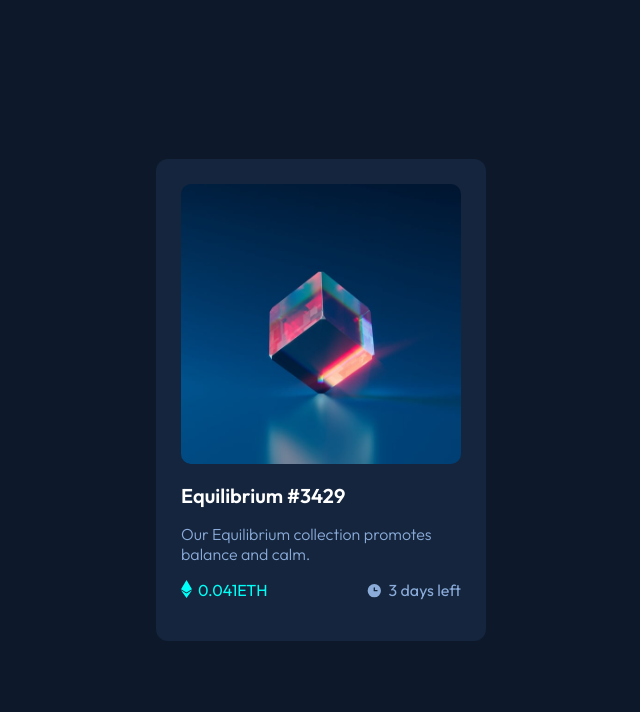
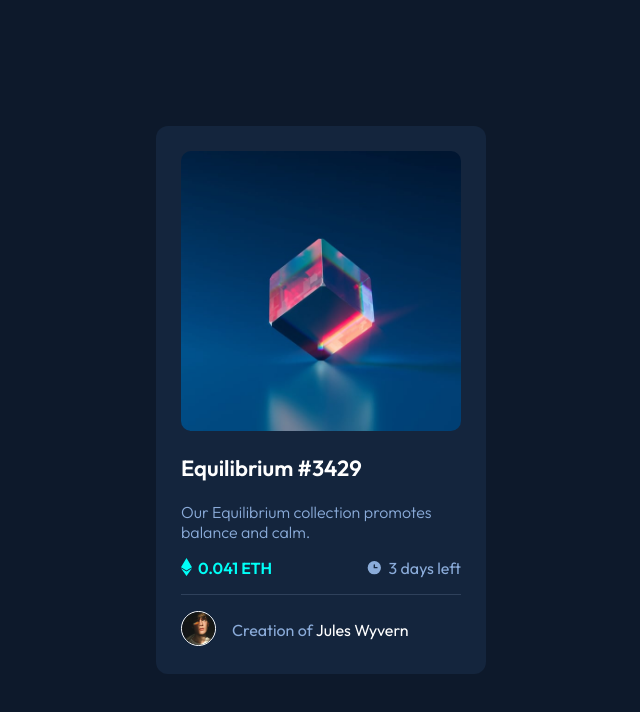
Before and after one commit to Bugzie32/NFT-preview-card-component, a plain HTML site: page index.html in a window 1280 px wide. Shown: the whole page, without its empty margins (319-959 px from the left). Drawn offline with Linux system fonts and the light colour scheme.

Commit message:
Base code finished
Hover effects are left to finish.

```diff
--- a/Styles.css
+++ b/Styles.css
@@ -36,8 +36,8 @@ img {
 }
 
 h1 {
-	font-size: 2em;
-	padding: 0.8em 0;
+	font-size: 2.2em;
+	padding: 0.9em 0;
 }
 
 p {
@@ -49,11 +49,13 @@ p {
 	align-items: center;
 	justify-content: space-between;
 	padding: 1.6em 0;
+	border-bottom: 1px solid hsl(215, 32%, 27%);
 }
 
 .eth {
 	display: flex;
 	color: hsl(178, 100%, 50%);
+	font-weight: 600;
 }
 
 .eth > svg,
@@ -66,3 +68,28 @@ p {
 	align-items: center;
 	color: hsl(215, 51%, 70%);
 }
+
+footer {
+	display: flex;
+	align-items: center;
+	padding-top: 1.6em;
+}
+
+.icon {
+	padding-right: 1.6em;
+}
+
+.icon > img {
+	width: 35px;
+	border: 1px solid white;
+	border-radius: 50%;
+}
+
+.icon-text > p {
+	color: hsl(215, 51%, 70%);
+}
+
+.creator-link {
+	text-decoration: none;
+	color: white;
+}
--- a/index.html
+++ b/index.html
@@ -18,7 +18,7 @@
 				<div class="eth-days">
 					<div class="eth">
 						<svg width="11" height="18" xmlns="http://www.w3.org/2000/svg"><path d="M11 10.216 5.5 18 0 10.216l5.5 3.263 5.5-3.262ZM5.5 0l5.496 9.169L5.5 12.43 0 9.17 5.5 0Z" fill="#00FFF8" /></svg>
-						<p>0.041ETH</p>
+						<p>0.041 ETH</p>
 					</div>
 					<div class="days">
 						<svg width="17" height="17" xmlns="http://www.w3.org/2000/svg">
@@ -30,6 +30,14 @@
 						<p>3 days left</p>
 					</div>
 				</div>
+				<footer>
+					<div class="icon">
+						<img src="images/image-avatar.png" alt="" />
+					</div>
+					<div class="icon-text">
+						<p>Creation of <a href="#" class="creator-link">Jules Wyvern</a></p>
+					</div>
+				</footer>
 			</div>
 		</section>
 	</body>
```
